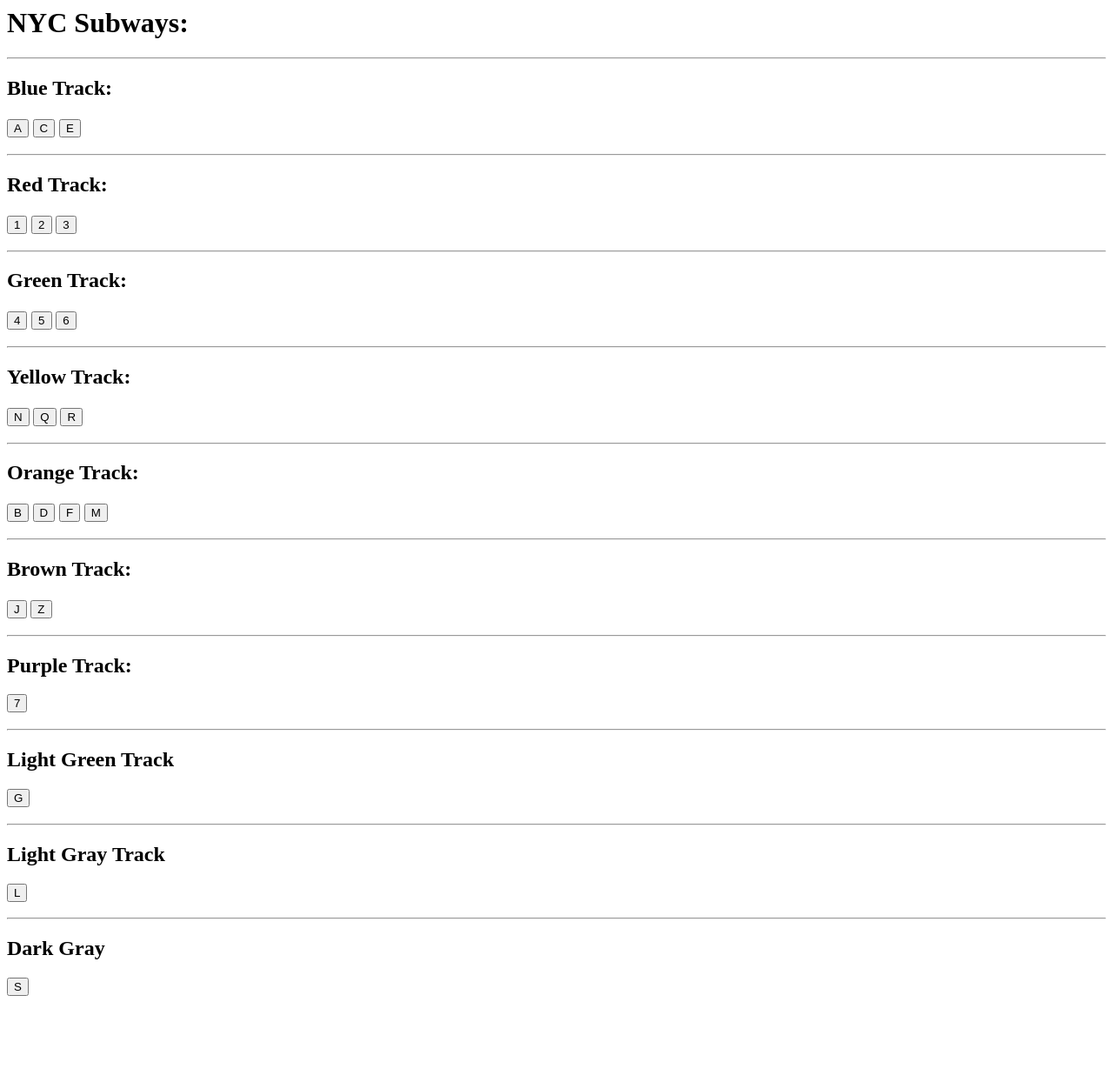
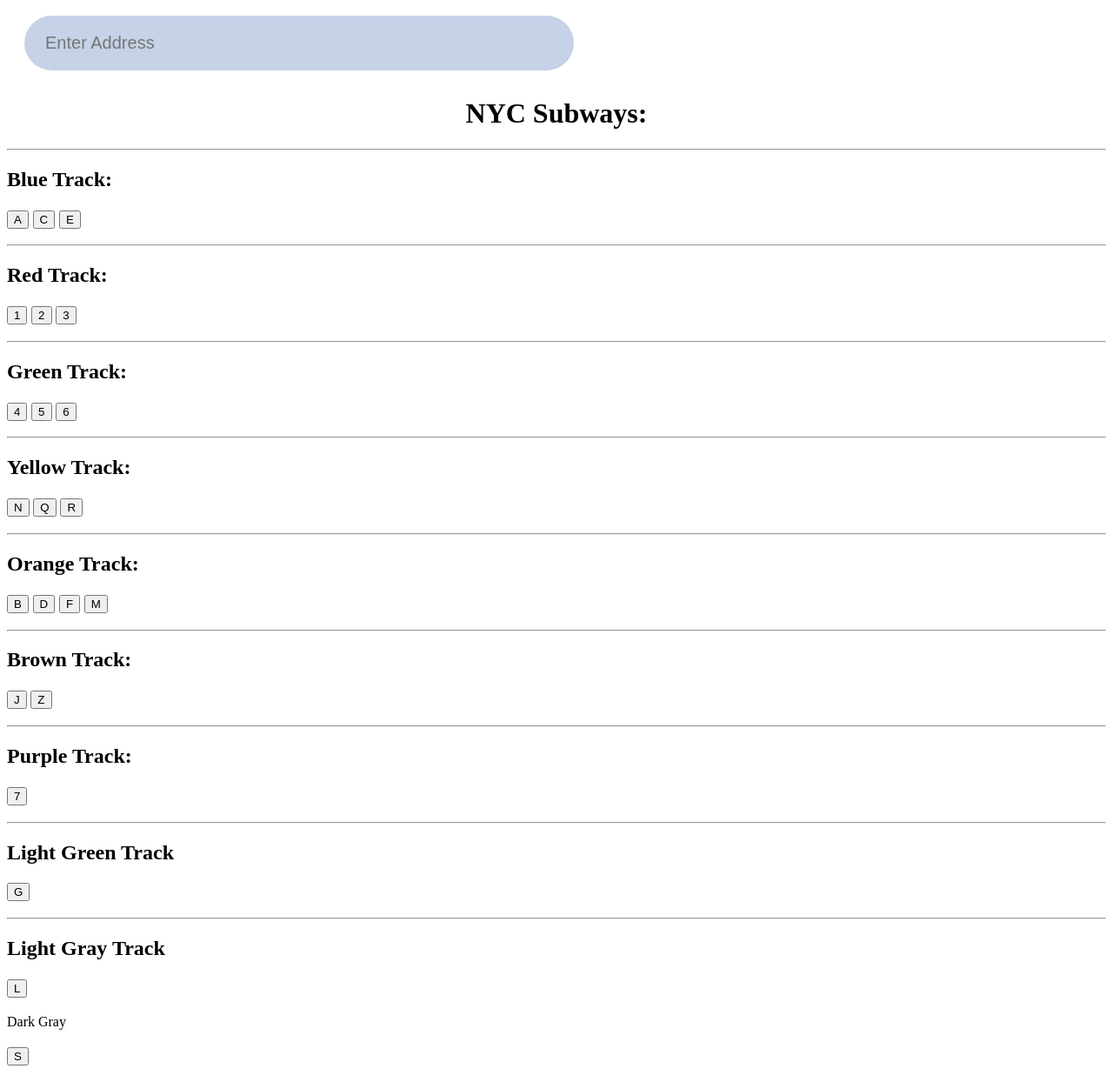
Before and after one commit to reynaldo17/NYC-Routes, a plain HTML site: page index.html in a window 1280 px wide. Shown: the whole page at 87% size. Before the commit the page ends 1164 px from the top, so only its background shows below. Drawn offline with Linux system fonts and the light colour scheme.

Commit message:
Update index.html

```diff
--- a/index.html
+++ b/index.html
@@ -1,14 +1,22 @@
+<!DOCTYPE html>
 <html lang="en">
 <head>
     <meta charset="UTF-8">
     <meta http-equiv="X-UA-Compatible" content="IE=edge">
     <meta name="viewport" content="width=device-width, initial-scale=1.0">
-    <title>Document</title>
+    <title>NYC Transportation</title>
+    <link rel="stylesheet" href="stylesheet.css">
 </head>
-<body>
+<body class>
+    <form action="" class="searchbar ">
+        <input type="text" placeholder="Enter Address" name="enteradress"/>
+    </form>
+
     <h1>
         NYC Subways:
     </h1>
+
+    <div class ="bluestack">
         <hr>
         <h2>
         Blue Track:
@@ -24,6 +32,8 @@
                     E
                 </button>
             </h3>
+    </div>
+    <div class ="redstack">
     <hr>
     <h2>
     Red Track:
@@ -39,6 +49,9 @@
                 3
             </button>
         </h3>
+    </div>
+
+    <div class="greenstack">
         <hr>
         <h2>
         Green Track:
@@ -54,6 +67,9 @@
                     6
                 </button>
             </h3>
+    </div>
+
+    <div class="yellowstack">
         <hr>
         <h2>
         Yellow Track:
@@ -69,6 +85,9 @@
                     R
                 </button>
             </h3>
+    </div>
+
+    <div class="orangestack">
         <hr>
         <h2>
         Orange Track:
@@ -87,6 +106,9 @@
                     M
                 </button>
             </h3>
+    </div>
+
+    <div class="brownstack">
         <hr>
         <h2>
         Brown Track:
@@ -99,6 +121,8 @@
                     Z
                 </button>
             </h3>
+    </div>
+    <div class="purplestack">
         <hr>
         <h2>
         Purple Track:
@@ -108,6 +132,8 @@
                     7
                 </button>
             </h3>
+    </div>
+    <div class="lightgreenstack">
         <hr>
         <h2>
         Light Green Track
@@ -117,6 +143,8 @@
                     G
                 </button>
             </h3>
+    </div>
+    <div class="lightgraystack">
         <hr>
         <h2>
         Light Gray Track
@@ -126,8 +154,8 @@
                     L
                 </button>
             </h3>
-        <hr>
-        <h2>
+    </div>
+    <div class="darkgray">
         Dark Gray
     </h2>
         <h3>
@@ -135,7 +163,6 @@
                 S
             </button>
         </h3>
-
-
+    </div>
 </body>
 </html>
```
Lines whose indentation alone changed are shown as unchanged.
